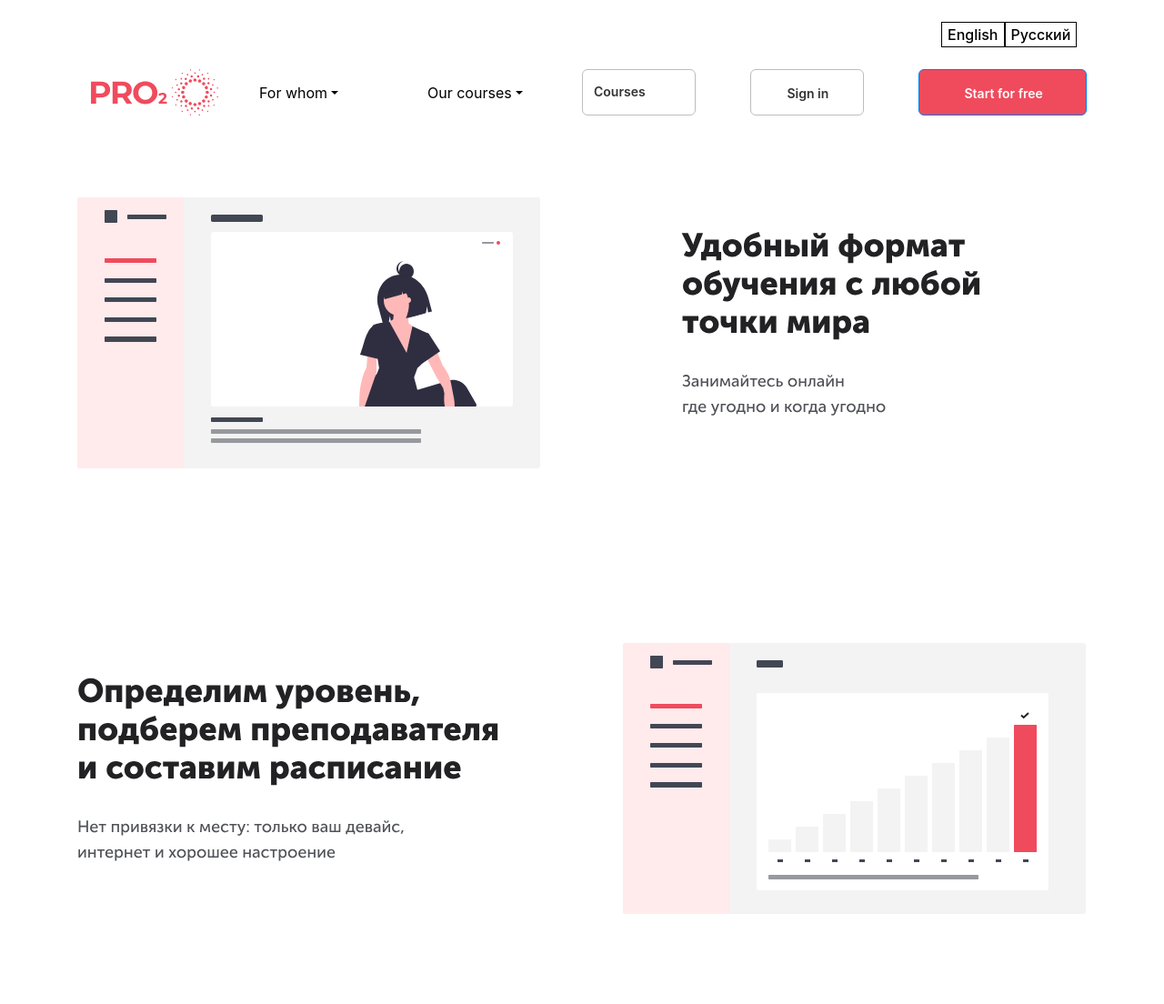
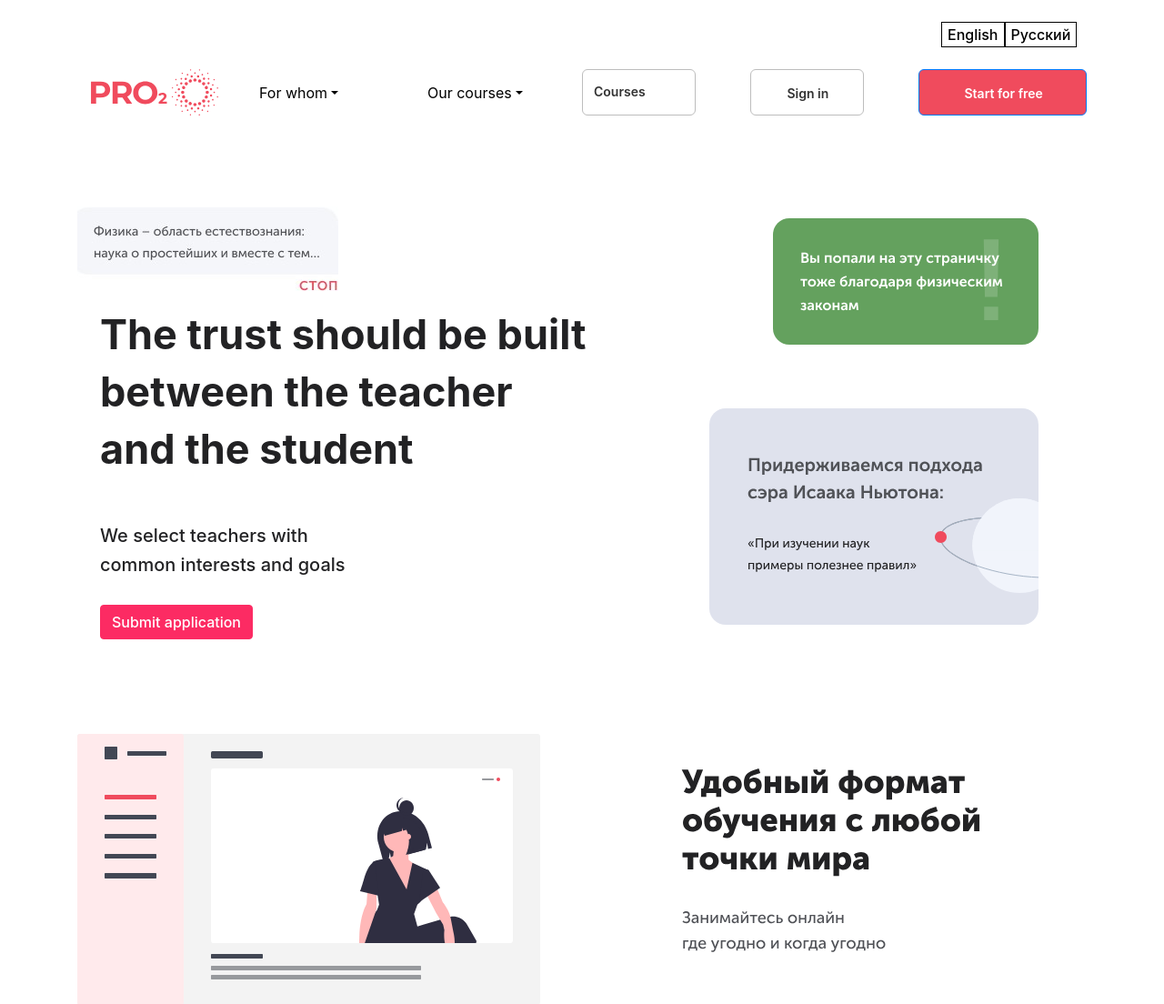
Before and after one commit to askhatkenenbay/PRO2_WEBSITE, a Django app: page /our-courses/physics in a window 1280 px wide; the page is wider, and only the part inside the window is pictured. Shown: the top 1104 px of that part at 91% size. Run offline with Django 3.2, Linux system fonts and the light colour scheme; some libraries are stand-ins or nearby versions.

Commit message:
finished

```diff
--- a/main/static/main/style.css
+++ b/main/static/main/style.css
@@ -442,3 +442,32 @@ color: #F04B5D;
 
     grid-template-columns: 50% 50%;
 }
+
+
+.ph1{
+    position:relative;
+    top: -20px;
+}
+.ph2{
+    position:relative;
+    top: -100px;
+}
+.ph3{
+    position:relative;
+    top: -30px;
+    left: -70px;
+}
+.asd{
+    font-family: Museo Sans Cyrl 500;
+    font-style: normal;
+    font-weight: bold;
+    font-size: 65px;
+    line-height: 55px;
+}
+.qwe{
+    font-family: Museo Sans Cyrl 500;
+    font-style: normal;
+    font-weight: bold;
+    font-size: 45px;
+    line-height: 55px;
+}
--- a/main/templates/main/formula.html
+++ b/main/templates/main/formula.html
@@ -33,7 +33,7 @@
             <span class = 'ru-text'>&ensp;Тесты</span>
         </a>
         <a href="{% url 'formula' %}" class="btn btn-primary btn-custom"><img class="rounded-circle account-img custom-img-xs" src="/media/circle.png">
-            <span class="en-text">&ensp; Formula</span>
+            <span class="en-text">&ensp; Data booklet</span>
             <span class = 'ru-text'>&ensp;Справочник формул</span>
         </a>
     </div>
--- a/main/templates/main/homework.html
+++ b/main/templates/main/homework.html
@@ -33,7 +33,7 @@
             <span class = 'ru-text'>&ensp;Тесты</span>
         </a>
         <a href="{% url 'formula' %}" class="btn btn-primary btn-custom"><img class="rounded-circle account-img custom-img-xs" src="/media/circle.png">
-            <span class="en-text">&ensp; Formula</span>
+            <span class="en-text">&ensp; Data booklet</span>
             <span class = 'ru-text'>&ensp;Справочник формул</span>
         </a>
     </div>
--- a/main/templates/main/homeworkNext.html
+++ b/main/templates/main/homeworkNext.html
@@ -33,7 +33,7 @@
             <span class = 'ru-text'>&ensp;Тесты</span>
         </a>
         <a href="{% url 'formula' %}" class="btn btn-primary btn-custom"><img class="rounded-circle account-img custom-img-xs" src="/media/circle.png">
-            <span class="en-text">&ensp; Formula</span>
+            <span class="en-text">&ensp; Data booklet</span>
             <span class = 'ru-text'>&ensp;Справочник формул</span>
         </a>
     </div>
--- a/main/templates/main/practice.html
+++ b/main/templates/main/practice.html
@@ -33,7 +33,7 @@
             <span class = 'ru-text'>&ensp;Тесты</span>
         </a>
         <a href="{% url 'formula' %}" class="btn btn-primary btn-custom"><img class="rounded-circle account-img custom-img-xs" src="/media/circle.png">
-            <span class="en-text">&ensp; Formula</span>
+            <span class="en-text">&ensp; Data booklet</span>
             <span class = 'ru-text'>&ensp;Справочник формул</span>
         </a>
     </div>
--- a/main/templates/main/temp/physics.html
+++ b/main/templates/main/temp/physics.html
@@ -174,13 +107,51 @@
         </div>
     </div>
     <div class="empty-padding"></div>
+    <img class="image-top ph1" src="/media/ph1.jpg" class="img-fluid">
+    <div class="container-fluid padding ">
+        <div class="row padding  px-0" >
+            <div class="col-lg-8 block-one">
+                <h2 class="img-text-bold-4 qwe" >
+                    <span class="en-text">The trust should be built</span>
+                    <span class = 'ru-text'>Физика - увлекательно</span>
+                </h2>
+                <h2 class="img-text-bold-4 qwe">
+                    <span class="en-text">between the teacher</span>
+                    <span class = 'ru-text'>познавательно и легко</span>
+                </h2>
+                <h2 class="img-text-bold-4 qwe">
+                    <span class="en-text">and the student</span>
+                    <span class = 'ru-text'>вместе с PRO2</span>
+                </h2>
+                <br/>
+                <br/>
+                <h5 class="img-4-text">
+                    <span class="en-text">We select teachers with</span>
+                    <span class = 'ru-text'>Собственная методика</span>
+                </h5>
+                <h5 class="img-4-text">
+                    <span class="en-text">common interests and goals</span>
+                    <span class = 'ru-text'>и реальные задачки из жизни</span>
+                </h5>
+                <br/>
+                <a href="{% url 'courses' %}" class="btn btn-primary btn-red-submit" type="button" data-toggle="modal" data-target="#MyModal">
+                    <span class="en-text">Submit application</span>
+                    <span class = 'ru-text'>Оставить заявку на пробный урок</span>
+                </a>
+            </div>
+            <div class="col-lg-3 block-one">
+                <img class="image-top ph2" src="/media/ph2.svg" class="img-fluid">
+                <img class="image-top ph3" src="/media/ph3.svg" class="img-fluid">
+            </div>
+        </div>
+    </div>
 
-    <br/>
+    <br/><br/><br/><br/><br/><br/>
     <div>
     <img class="image-top" src="/media/phys1.svg" class="img-fluid">
-    <br/><br/><br/><br/><br/><br/><br/><br/><br/>
+    <br/><br/><br/><br/><br/><br/><br/>
     <img class="image-top" src="/media/phys2.svg" class="img-fluid">
-    <br/><br/><br/><br/><br/><br/><br/><br/><br/>
+    <br/><br/><br/><br/><br/><br/><br/>
     <img class="image-top" src="/media/phys3.svg" class="img-fluid">
     <br/><br/><br/><br/><br/>
     <br/>
--- a/main/templates/main/test.html
+++ b/main/templates/main/test.html
@@ -33,7 +33,7 @@
             <span class = 'ru-text'>&ensp;Тесты</span>
         </a>
         <a href="{% url 'formula' %}" class="btn btn-primary btn-custom"><img class="rounded-circle account-img custom-img-xs" src="/media/circle.png">
-            <span class="en-text">&ensp; Formula</span>
+            <span class="en-text">&ensp; Data booklet</span>
             <span class = 'ru-text'>&ensp;Справочник формул</span>
         </a>
     </div>
--- a/main/templates/main/theory.html
+++ b/main/templates/main/theory.html
@@ -33,7 +33,7 @@
             <span class = 'ru-text'>&ensp;Тесты</span>
         </a>
         <a href="{% url 'formula' %}" class="btn btn-primary btn-custom"><img class="rounded-circle account-img custom-img-xs" src="/media/circle.png">
-            <span class="en-text">&ensp; Formula</span>
+            <span class="en-text">&ensp; Data booklet</span>
             <span class = 'ru-text'>&ensp;Справочник формул</span>
         </a>
     </div>
```
Also changed, not shown: other parts of main/templates/main/temp/physics.html (+4 -71 lines), main/models.py (+9 -0 lines), main/templates/main/temp/chemistry.html (+7 -7 lines), main/templates/main/temp/math.html (+20 -2 lines), db.sqlite3, media/ph1.jpg (added), media/ph2.svg (added), media/ph3.svg (added), media/profile_pics/1389634757_1-orel-s-ornamentom_tE2CkXL.jpg (added).
